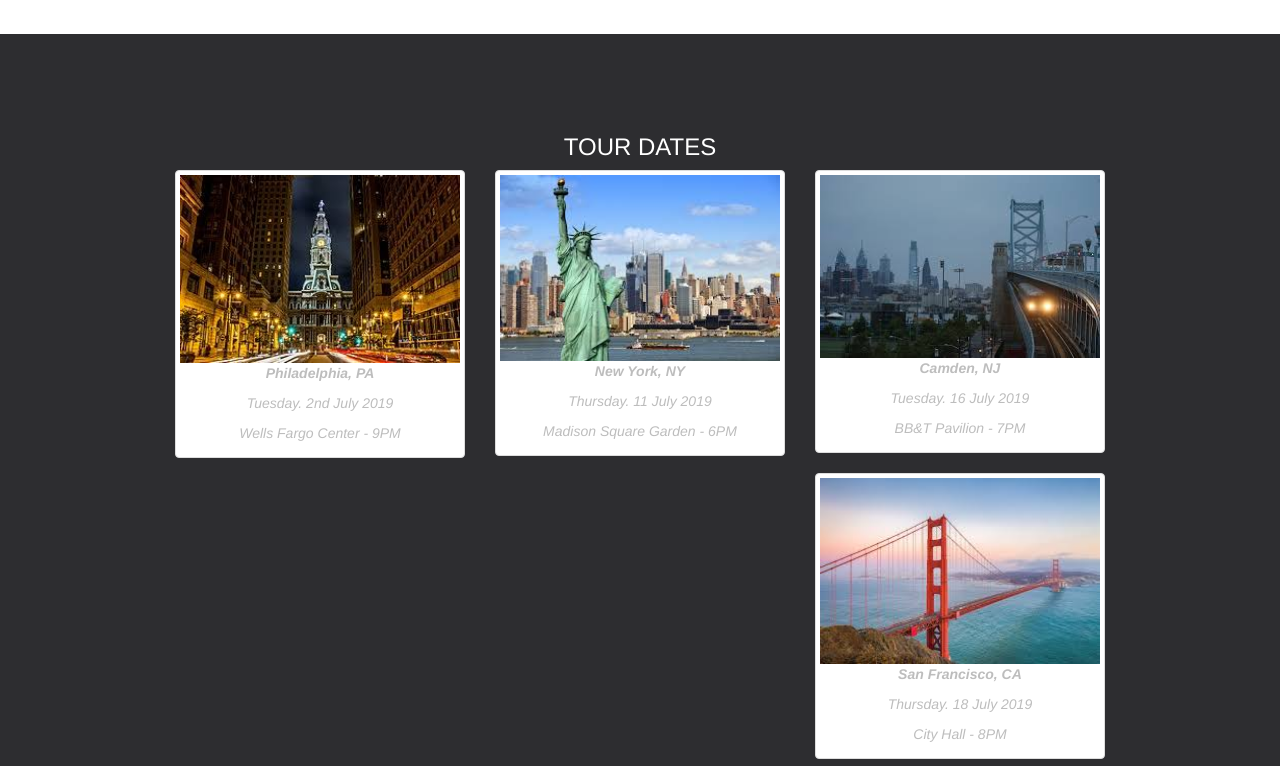
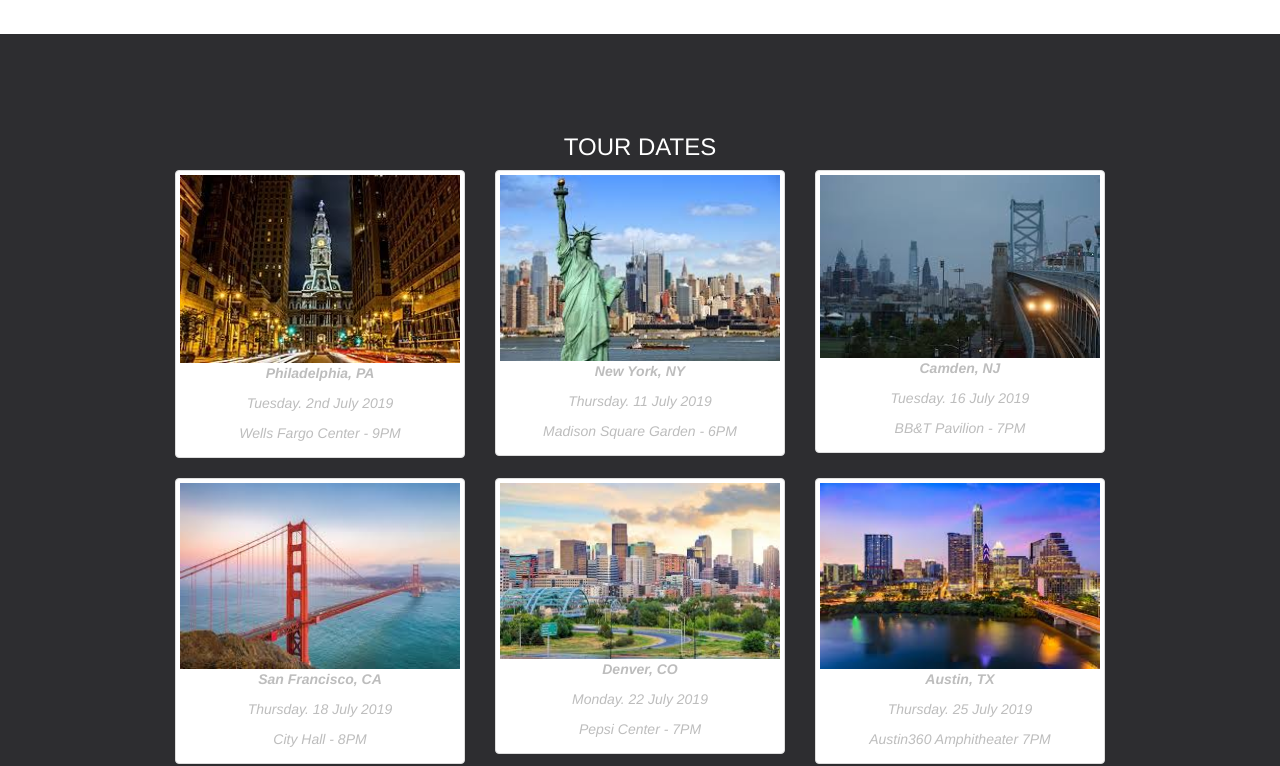
Before and after one commit to solsisters/solsisters.github.io, a plain HTML site: page showspage.html in a window 1280 px wide. Shown: the part 58-824 px from the top of the page. Drawn offline with nearby package versions, Linux system fonts and the light colour scheme.

Commit message:
Update showspage.html

```diff
--- a/showspage.html
+++ b/showspage.html
@@ -117,12 +117,14 @@
       </div>
       <div class="col-sm-4">
         <div class="thumbnail">
-          <img src="images/camden.jpeg" alt="New York" width="400" height="300">
+          <img src="images/camden.jpeg" alt="Camden" width="400" height="300">
           <p><strong>Camden, NJ</strong></p>
           <p>Tuesday. 16 July 2019</p>
           <p>BB&T Pavilion - 7PM</p>
         </div>
       </div>
+    </div>
+    <div class="row text-center">
       <div class="col-sm-4">
         <div class="thumbnail">
           <img src="images/sfo.jpeg" alt="San Francisco" width="400" height="300">
@@ -133,7 +135,7 @@
       </div>
       <div class="col-sm-4">
         <div class="thumbnail">
-          <img src="images/denver.jpeg" alt="San Francisco" width="400" height="300">
+          <img src="images/denver.jpeg" alt="Denver" width="400" height="300">
           <p><strong>Denver, CO</strong></p>
           <p>Monday. 22 July 2019</p>
           <p>Pepsi Center - 7PM<p>
@@ -141,8 +143,8 @@
       </div>
       <div class="col-sm-4">
         <div class="thumbnail">
-          <img src="images/austin.jpeg" alt="San Francisco" width="400" height="300">
-          <p><strong>San Francisco, CA</strong></p>
+          <img src="images/austin.jpeg" alt="Austin" width="400" height="300">
+          <p><strong>Austin, TX</strong></p>
           <p>Thursday. 25 July 2019</p>
           <p>Austin360 Amphitheater 7PM</p>
         </div>
```
